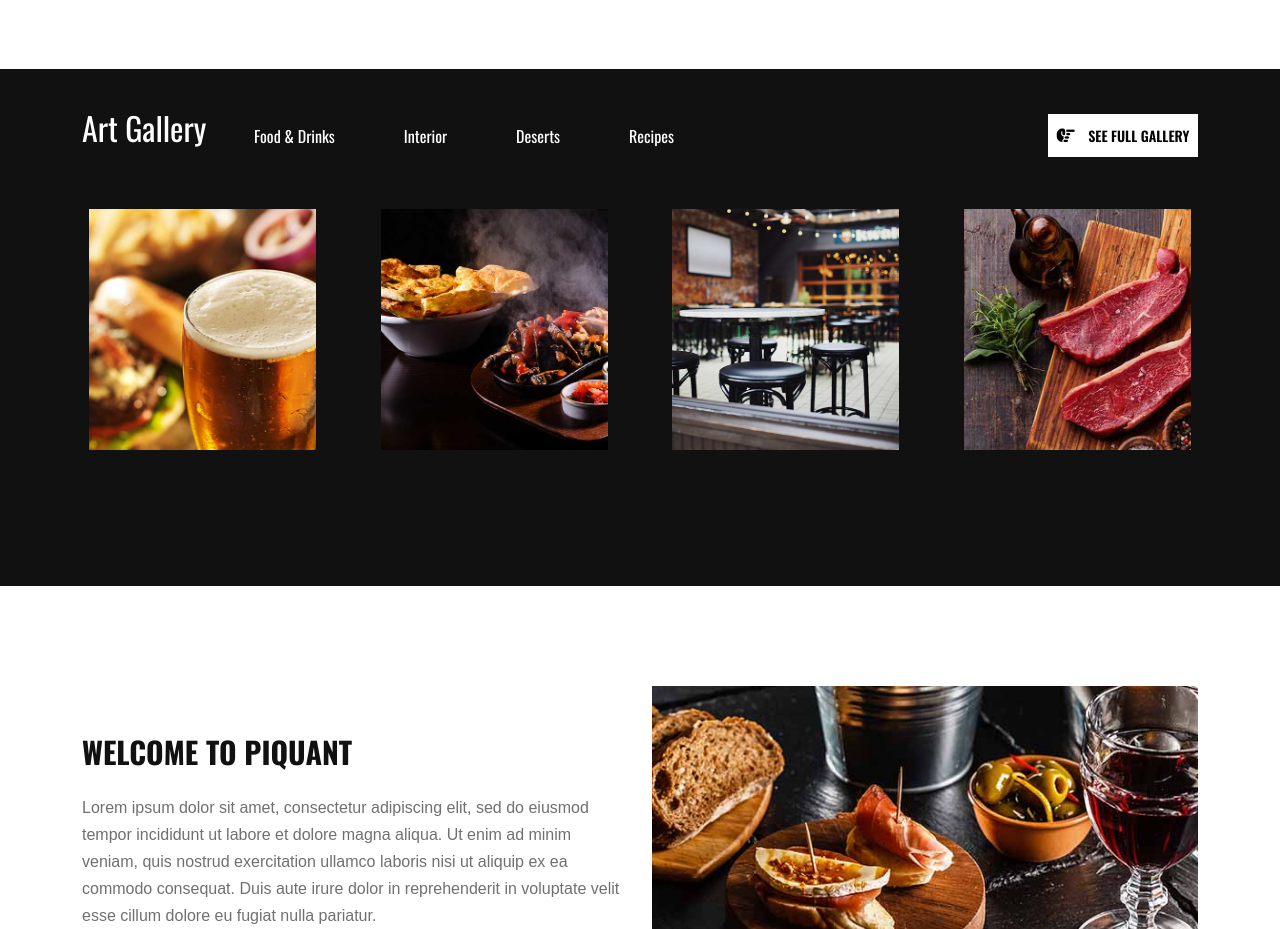
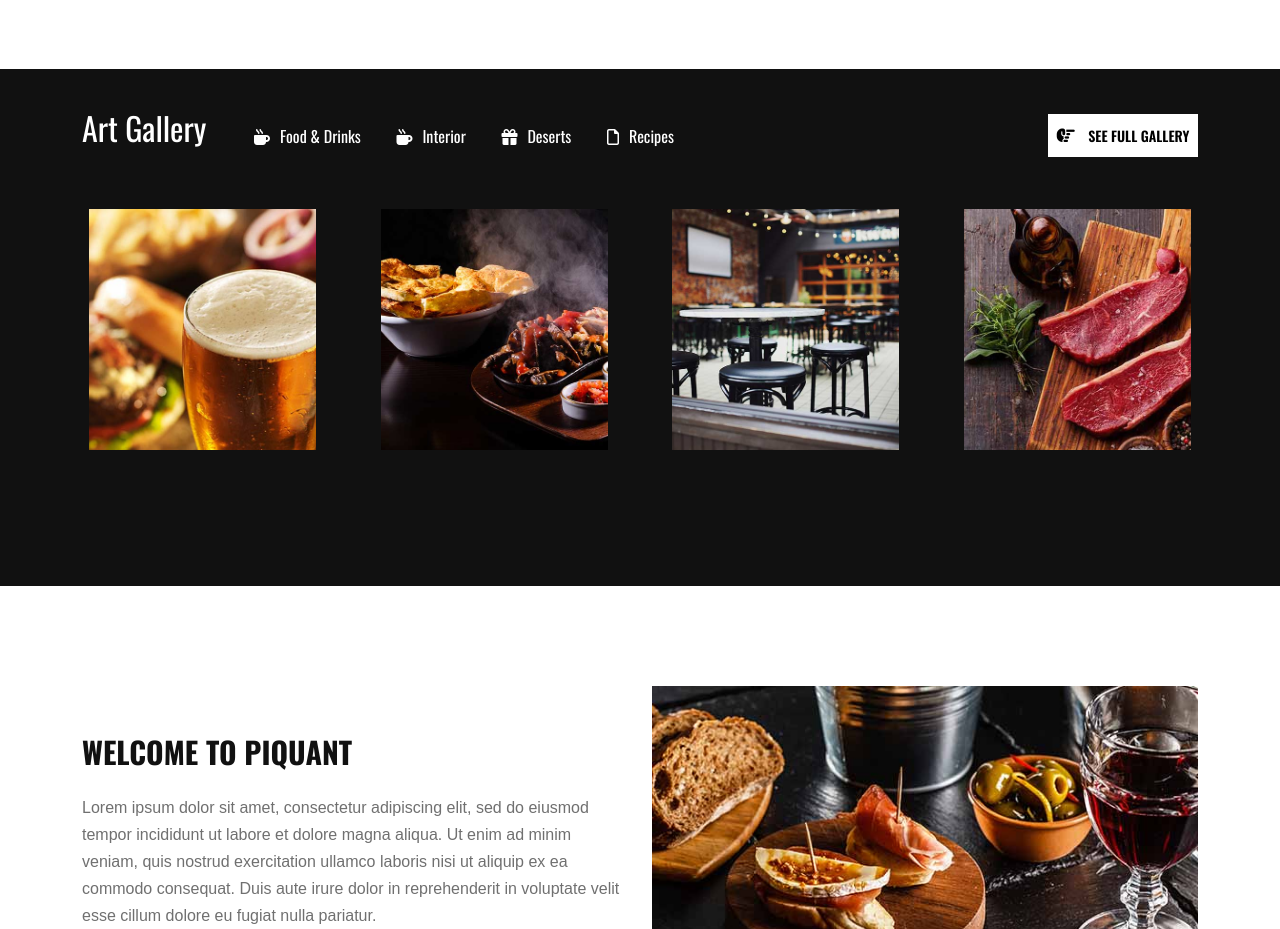
Before and after one commit to tebr1z/project, a plain HTML site: page index.html in a window 1280 px wide. Shown: the part 1260-2189 px from the top of the page. Drawn offline with nearby package versions, Linux system fonts and the light colour scheme.

Commit message:
feat icon

```diff
--- a/index.html
+++ b/index.html
@@ -264,11 +264,11 @@
               <p>Art Gallery</p>
               <ul class="d-flex justify-content-between flex-wrap">
                 <li>
-                  <button onclick="showDiv('div1')">Food & Drinks</button>
+                  <button onclick="showDiv('div1')"><i  class="fa-solid fa-mug-hot icon-spacing"></i>Food & Drinks</button>
                 </li>
-                <li><button onclick="showDiv('div2')">Interior</button></li>
-                <li><button onclick="showDiv('div3')">Deserts</button></li>
-                <li><button onclick="showDiv('div4')">Recipes</button></li>
+                <li><button onclick="showDiv('div2')"><i  class="fa-solid fa-mug-hot icon-spacing"></i>Interior</button></li>
+                <li><button onclick="showDiv('div3')"><i class="fa-solid fa-gift icon-spacing"></i>Deserts</button></li>
+                <li><button onclick="showDiv('div4')"><i class="fa-regular fa-file icon-spacing"></i>Recipes</button></li>
               </ul>
             </div>
             <div>
--- a/style.css
+++ b/style.css
@@ -21,6 +21,9 @@ body {
   font-family: "Oswald", sans-serif;
   font-optical-sizing: auto;
   font-style: normal;
+}
+.icon-spacing{
+  margin-right: 10px;
 }
 .fa-star {
   color: gray;
```
